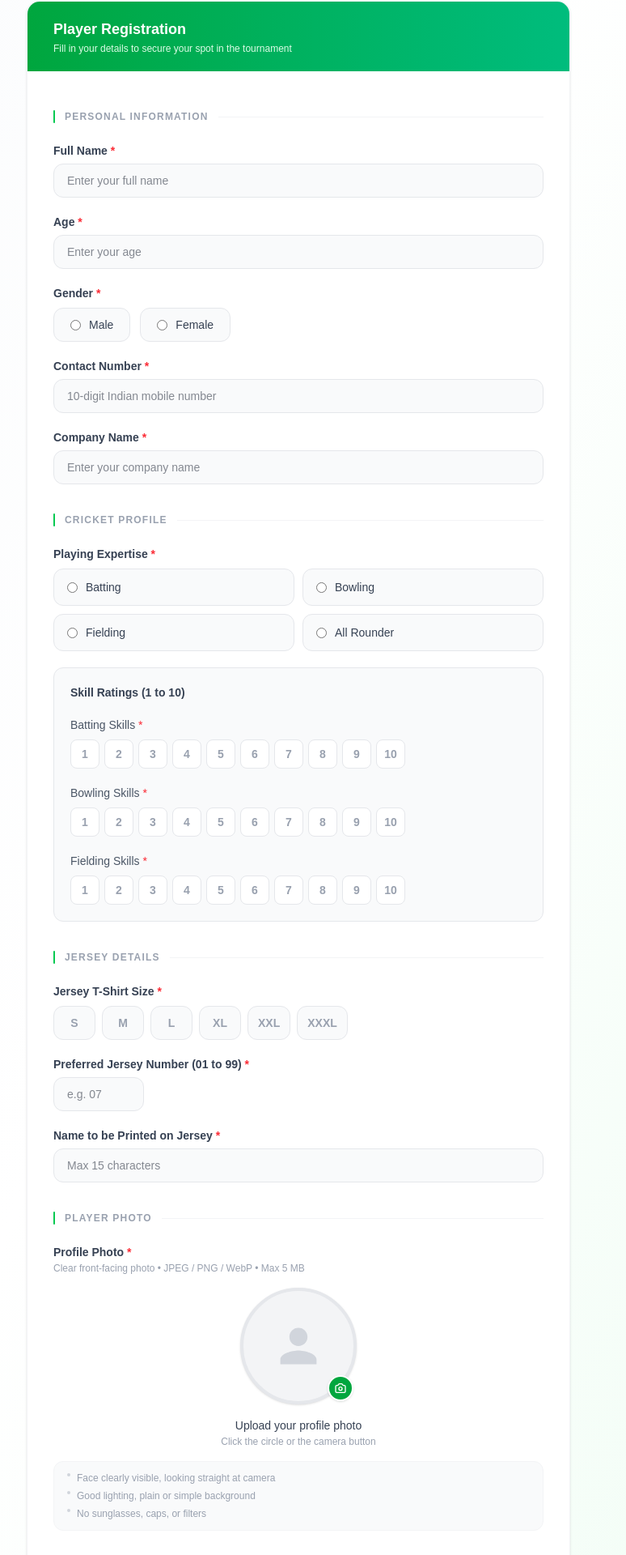
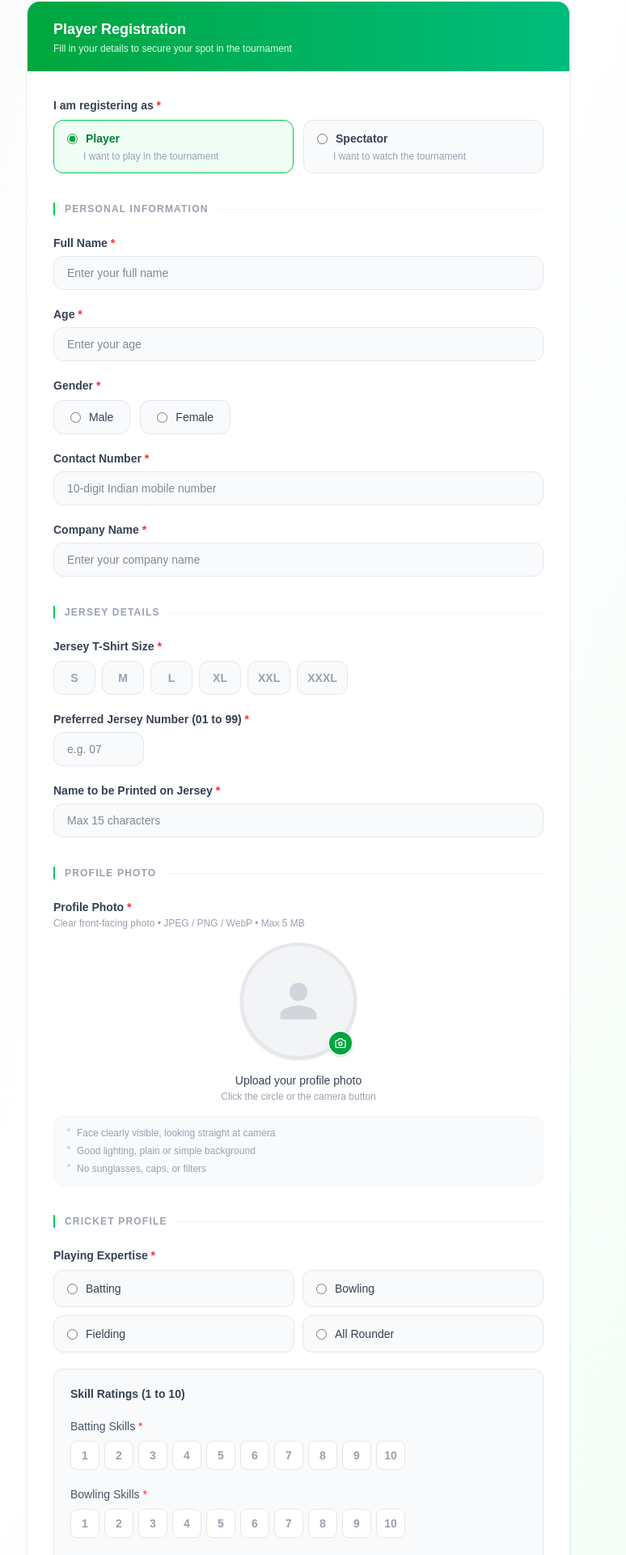
Before and after one commit to mga-group-dev/tpl-overarm, a Next.js app: page / in a window 1280 px wide. Shown: the part 841-2761 px from the top of the page at 81% size, without its empty margins (271-1045 px from the left). Built offline with nearby package versions, Linux system fonts and the light colour scheme.

Commit message:
Add Spectator

```diff
--- a/app/api/payment/verify/route.ts
+++ b/app/api/payment/verify/route.ts
@@ -53,9 +53,9 @@ export async function POST(request: NextRequest) {
     const parsed = registrationSchema.safeParse({
       ...formData,
       age: Number(formData.age),
-      battingSkills: Number(formData.battingSkills),
-      bowlingSkills: Number(formData.bowlingSkills),
-      fieldingSkills: Number(formData.fieldingSkills),
+      battingSkills: formData.battingSkills != null ? Number(formData.battingSkills) : undefined,
+      bowlingSkills: formData.bowlingSkills != null ? Number(formData.bowlingSkills) : undefined,
+      fieldingSkills: formData.fieldingSkills != null ? Number(formData.fieldingSkills) : undefined,
     });
 
     if (!parsed.success) {
@@ -66,31 +66,34 @@ export async function POST(request: NextRequest) {
     }
 
     const data = parsed.data;
+    const isPlayer = data.registrationType === "Player";
     const timestamp = new Date().toLocaleString("en-IN", { timeZone: "Asia/Kolkata" });
 
     // Append to Google Sheets via Apps Script Web App
     await appendRegistration([
       timestamp,
+      data.registrationType,
       data.fullName,
       String(data.age),
       data.gender,
       data.contactNumber,
       data.companyName,
-      data.playingExpertise,
-      String(data.battingSkills),
-      String(data.bowlingSkills),
-      String(data.fieldingSkills),
+      isPlayer ? (data.playingExpertise ?? "") : "",
+      isPlayer ? (data.battingSkills?.toString() ?? "") : "",
+      isPlayer ? (data.bowlingSkills?.toString() ?? "") : "",
+      isPlayer ? (data.fieldingSkills?.toString() ?? "") : "",
       data.jerseySize,
       data.jerseyNumber,
       data.jerseyName,
       data.photoUrl,
-      data.cricheroProfile,
+      isPlayer ? (data.cricheroProfile ?? "") : "",
       razorpay_payment_id,
       razorpay_order_id,
     ]);
 
     return NextResponse.json({ success: true });
-  } catch {
+  } catch (error) {
+    console.error("Registration error:", error);
     return NextResponse.json(
       { error: "Registration failed. Please contact support." },
       { status: 500 }
--- a/app/components/RegistrationForm.tsx
+++ b/app/components/RegistrationForm.tsx
@@ -53,10 +53,15 @@ export default function RegistrationForm() {
     handleSubmit,
     setValue,
     getValues,
+    watch,
     formState: { errors },
   } = useForm<RegistrationFormData>({
     resolver: zodResolver(registrationSchema) as Resolver<RegistrationFormData>,
+    defaultValues: { registrationType: "Player" },
+    shouldUnregister: true,
   });
+
+  const registrationType = watch("registrationType");
 
   async function handleFileChange(e: React.ChangeEvent<HTMLInputElement>) {
     const file = e.target.files?.[0];
@@ -207,6 +212,38 @@ export default function RegistrationForm() {
   return (
     <form onSubmit={handleSubmit(onSubmit)} noValidate className="space-y-5">
 
+      {/* Registration Type */}
+      <div>
+        <label className="block text-sm font-semibold text-gray-700 mb-2">
+          I am registering as <span className="text-red-500">*</span>
+        </label>
+        <div className="grid grid-cols-2 gap-3">
+          {([
+            { value: "Player", desc: "I want to play in the tournament" },
+            { value: "Spectator", desc: "I want to watch the tournament" },
+          ] as const).map(({ value, desc }) => (
+            <label
+              key={value}
+              className="flex flex-col gap-1 cursor-pointer rounded-xl border border-gray-200 bg-gray-50 px-4 py-3 text-sm text-gray-700 hover:border-green-400 has-checked:border-green-500 has-checked:bg-green-50 has-checked:text-green-700 transition-all"
+            >
+              <div className="flex items-center gap-2.5">
+                <input
+                  {...register("registrationType")}
+                  type="radio"
+                  value={value}
+                  className="accent-green-600"
+                />
+                <span className="font-semibold">{value}</span>
+              </div>
+              <span className="text-xs text-gray-400 pl-5">{desc}</span>
+            </label>
+          ))}
+        </div>
+        {errors.registrationType && (
+          <p className="mt-1 text-xs text-red-500">{errors.registrationType.message}</p>
+        )}
+      </div>
+
       <SectionLabel label="Personal Information" />
 
       {/* Full Name */}
@@ -296,72 +333,6 @@ export default function RegistrationForm() {
         )}
       </div>
 
-      <SectionLabel label="Cricket Profile" />
-
-      {/* Playing Expertise */}
-      <div>
-        <label className="block text-sm font-semibold text-gray-700 mb-2">
-          Playing Expertise <span className="text-red-500">*</span>
-        </label>
-        <div className="grid grid-cols-2 gap-2.5">
-          {(["Batting", "Bowling", "Fielding", "All Rounder"] as const).map((exp) => (
-            <label
-              key={exp}
-              className="flex items-center gap-2.5 cursor-pointer rounded-xl border border-gray-200 bg-gray-50 px-4 py-3 text-sm text-gray-700 hover:border-green-400 has-checked:border-green-500 has-checked:bg-green-50 has-checked:text-green-700 transition-all"
-            >
-              <input
-                {...register("playingExpertise")}
-                type="radio"
-                value={exp}
-                className="accent-green-600"
-              />
-              {exp}
-            </label>
-          ))}
-        </div>
-        {errors.playingExpertise && (
-          <p className="mt-1 text-xs text-red-500">{errors.playingExpertise.message}</p>
-        )}
-      </div>
-
-      {/* Skill Ratings */}
-      <div className="rounded-xl border border-gray-200 bg-gray-50 p-5 space-y-5">
-        <p className="text-sm font-semibold text-gray-700">Skill Ratings (1 to 10)</p>
-
-        {(
-          [
-            { name: "battingSkills", label: "Batting Skills" },
-            { name: "bowlingSkills", label: "Bowling Skills" },
-            { name: "fieldingSkills", label: "Fielding Skills" },
-          ] as const
-        ).map(({ name, label }) => (
-          <div key={name}>
-            <label className="block text-sm font-medium text-gray-600 mb-2">
-              {label} <span className="text-red-500">*</span>
-            </label>
-            <div className="flex gap-1.5 flex-wrap">
-              {[1, 2, 3, 4, 5, 6, 7, 8, 9, 10].map((n) => (
-                <label
-                  key={n}
-                  className="flex items-center justify-center w-9 h-9 rounded-lg border border-gray-200 bg-white text-sm cursor-pointer hover:border-green-400 hover:text-green-600 has-checked:bg-green-600 has-checked:border-green-600 has-checked:text-white font-semibold transition-all text-gray-400"
-                >
-                  <input
-                    {...register(name, { setValueAs: (v) => parseInt(v, 10) })}
-                    type="radio"
-                    value={n}
-                    className="sr-only"
-                  />
-                  {n}
-                </label>
-              ))}
-            </div>
-            {errors[name] && (
-              <p className="mt-1 text-xs text-red-500">{errors[name]?.message}</p>
-            )}
-          </div>
-        ))}
-      </div>
-
       <SectionLabel label="Jersey Details" />
 
       {/* Jersey Size */}
@@ -424,7 +395,7 @@ export default function RegistrationForm() {
         )}
       </div>
 
-      <SectionLabel label="Player Photo" />
+      <SectionLabel label="Profile Photo" />
 
       {/* Photo Upload */}
       <div>
@@ -580,7 +551,75 @@ export default function RegistrationForm() {
         )}
       </div>
 
-      <SectionLabel label="Profile and Payment" />
+      {registrationType === "Player" && (
+        <>
+      <SectionLabel label="Cricket Profile" />
+
+      {/* Playing Expertise */}
+      <div>
+        <label className="block text-sm font-semibold text-gray-700 mb-2">
+          Playing Expertise <span className="text-red-500">*</span>
+        </label>
+        <div className="grid grid-cols-2 gap-2.5">
+          {(["Batting", "Bowling", "Fielding", "All Rounder"] as const).map((exp) => (
+            <label
+              key={exp}
+              className="flex items-center gap-2.5 cursor-pointer rounded-xl border border-gray-200 bg-gray-50 px-4 py-3 text-sm text-gray-700 hover:border-green-400 has-checked:border-green-500 has-checked:bg-green-50 has-checked:text-green-700 transition-all"
+            >
+              <input
+                {...register("playingExpertise")}
+                type="radio"
+                value={exp}
+                className="accent-green-600"
+              />
+              {exp}
+            </label>
+          ))}
+        </div>
+        {errors.playingExpertise && (
+          <p className="mt-1 text-xs text-red-500">{errors.playingExpertise.message}</p>
+        )}
+      </div>
+
+      {/* Skill Ratings */}
+      <div className="rounded-xl border border-gray-200 bg-gray-50 p-5 space-y-5">
+        <p className="text-sm font-semibold text-gray-700">Skill Ratings (1 to 10)</p>
+
+        {(
+          [
+            { name: "battingSkills", label: "Batting Skills" },
+            { name: "bowlingSkills", label: "Bowling Skills" },
+            { name: "fieldingSkills", label: "Fielding Skills" },
+          ] as const
+        ).map(({ name, label }) => (
+          <div key={name}>
+            <label className="block text-sm font-medium text-gray-600 mb-2">
+              {label} <span className="text-red-500">*</span>
+            </label>
+            <div className="flex gap-1.5 flex-wrap">
+              {[1, 2, 3, 4, 5, 6, 7, 8, 9, 10].map((n) => (
+                <label
+                  key={n}
+                  className="flex items-center justify-center w-9 h-9 rounded-lg border border-gray-200 bg-white text-sm cursor-pointer hover:border-green-400 hover:text-green-600 has-checked:bg-green-600 has-checked:border-green-600 has-checked:text-white font-semibold transition-all text-gray-400"
+                >
+                  <input
+                    {...register(name)}
+                    type="radio"
+                    value={n}
+                    className="sr-only"
+                  />
+                  {n}
+                </label>
+              ))}
+            </div>
+            {errors[name] && (
+              <p className="mt-1 text-xs text-red-500">{errors[name]?.message}</p>
+            )}
+          </div>
+        ))}
+      </div>
+
+      <SectionLabel label="Cricheros Profile" />
 
       {/* Cricheros Profile */}
       <div>
@@ -597,7 +636,8 @@ export default function RegistrationForm() {
           <p className="mt-1 text-xs text-red-500">{errors.cricheroProfile.message}</p>
         )}
       </div>
-
+        </>
+      )}
 
       {/* Submit Error */}
       {submitError && (
--- a/lib/validations.ts
+++ b/lib/validations.ts
@@ -1,16 +1,25 @@
 import { z } from "zod";
 
-export const registrationSchema = z.object({
+export const registrationSchema = z
+  .object({
+    registrationType: z.enum(["Player", "Spectator"], { error: "Please select a registration type" }),
+
     fullName: z
       .string()
       .min(2, "Full name must be at least 2 characters")
       .max(100, "Full name must be at most 100 characters"),
 
-  age: z
-    .coerce.number()
+    age: z.preprocess(
+      (value) => {
+        if (value === "" || value === null || value === undefined) return undefined;
+        const num = Number(value);
+        return isNaN(num) ? undefined : num;
+      },
+      z.number({ error: "Age is required" })
         .int("Age must be a whole number")
         .positive("Age must be a positive number")
-    .max(100, "Age must be 100 or less"),
+        .max(100, "Age must be 100 or less")
+    ),
 
     gender: z.enum(["Male", "Female"], { error: "Please select a gender" }),
 
@@ -22,26 +31,6 @@ export const registrationSchema = z.object({
       .string()
       .min(2, "Company name must be at least 2 characters")
       .max(100, "Company name must be at most 100 characters"),
-
-  playingExpertise: z.enum(["Batting", "Bowling", "Fielding", "All Rounder"], { error: "Please select a playing expertise" }),
-
-  battingSkills: z
-    .coerce.number()
-    .int("Rating must be a whole number")
-    .min(1, "Rating must be between 1 and 10")
-    .max(10, "Rating must be between 1 and 10"),
-
-  bowlingSkills: z
-    .coerce.number()
-    .int("Rating must be a whole number")
-    .min(1, "Rating must be between 1 and 10")
-    .max(10, "Rating must be between 1 and 10"),
-
-  fieldingSkills: z
-    .coerce.number()
-    .int("Rating must be a whole number")
-    .min(1, "Rating must be between 1 and 10")
-    .max(10, "Rating must be between 1 and 10"),
 
     jerseySize: z.enum(["S", "M", "L", "XL", "XXL", "XXXL"], { error: "Please select a jersey size" }),
 
@@ -56,13 +45,37 @@ export const registrationSchema = z.object({
 
     photoUrl: z
       .string()
-    .url("Please upload a valid photo")
       .min(1, "Please upload your photo"),
 
-  cricheroProfile: z
-    .string()
-    .min(1, "Cricheros profile is required")
-    .max(200, "Cricheros profile must be at most 200 characters"),
+    // Player-only fields
+    playingExpertise: z.enum(["Batting", "Bowling", "Fielding", "All Rounder"]).optional(),
+
+    battingSkills: z.coerce.number().int().min(1).max(10).optional(),
+    bowlingSkills: z.coerce.number().int().min(1).max(10).optional(),
+    fieldingSkills: z.coerce.number().int().min(1).max(10).optional(),
+
+    cricheroProfile: z.string().optional(),
+  })
+  .superRefine((data, ctx) => {
+    if (data.registrationType !== "Player") return;
+
+    if (!data.playingExpertise) {
+      ctx.addIssue({ code: "custom", message: "Please select a playing expertise", path: ["playingExpertise"] });
+    }
+    if (data.battingSkills === undefined) {
+      ctx.addIssue({ code: "custom", message: "Please rate your batting skills", path: ["battingSkills"] });
+    }
+    if (data.bowlingSkills === undefined) {
+      ctx.addIssue({ code: "custom", message: "Please rate your bowling skills", path: ["bowlingSkills"] });
+    }
+    if (data.fieldingSkills === undefined) {
+      ctx.addIssue({ code: "custom", message: "Please rate your fielding skills", path: ["fieldingSkills"] });
+    }
+    if (!data.cricheroProfile || data.cricheroProfile.trim().length < 1) {
+      ctx.addIssue({ code: "custom", message: "Cricheros profile is required", path: ["cricheroProfile"] });
+    } else if (data.cricheroProfile.length > 200) {
+      ctx.addIssue({ code: "custom", message: "Cricheros profile must be at most 200 characters", path: ["cricheroProfile"] });
+    }
   });
 
 export type RegistrationFormData = z.infer<typeof registrationSchema>;
```
Lines whose indentation alone changed are shown as unchanged.
